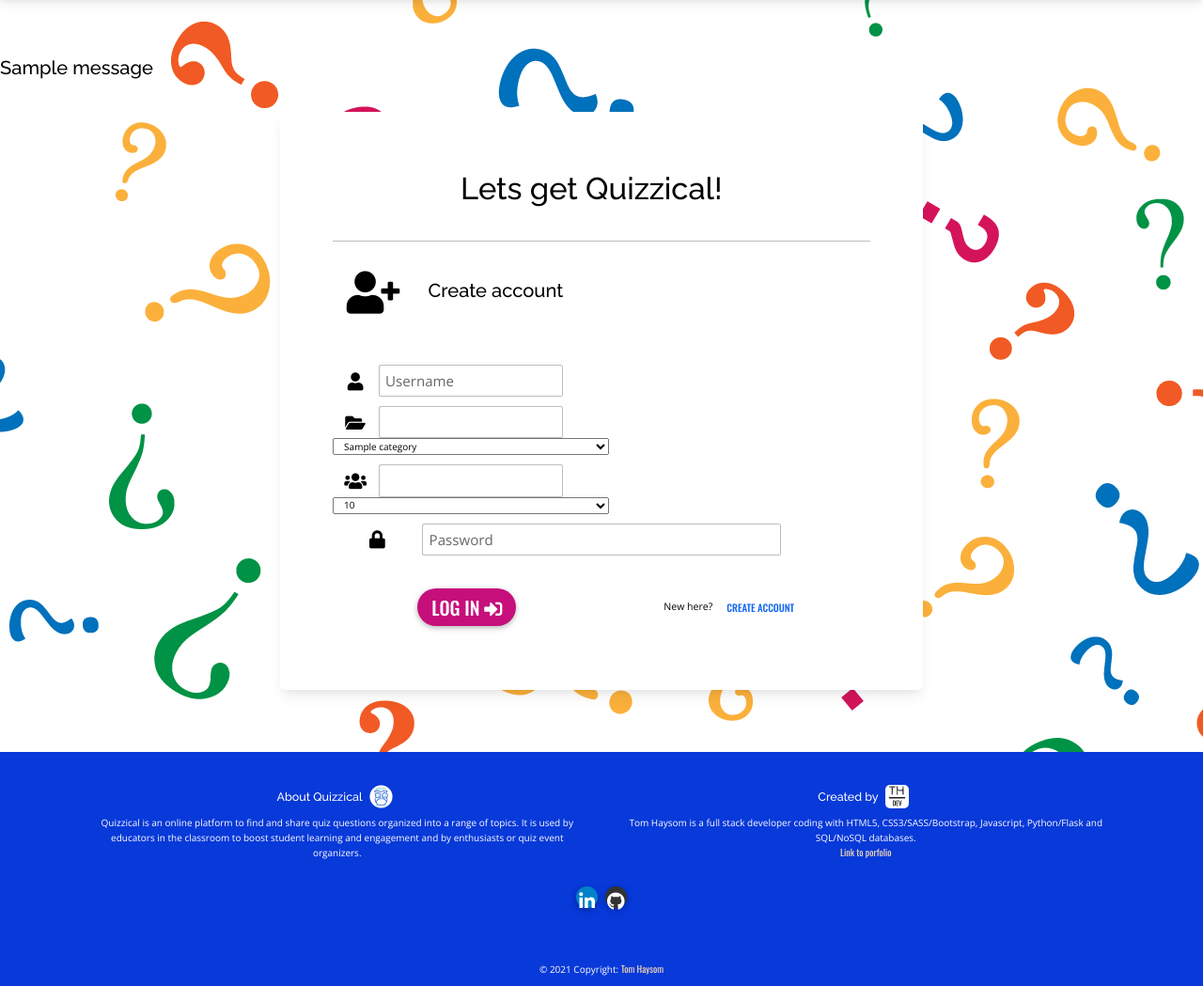
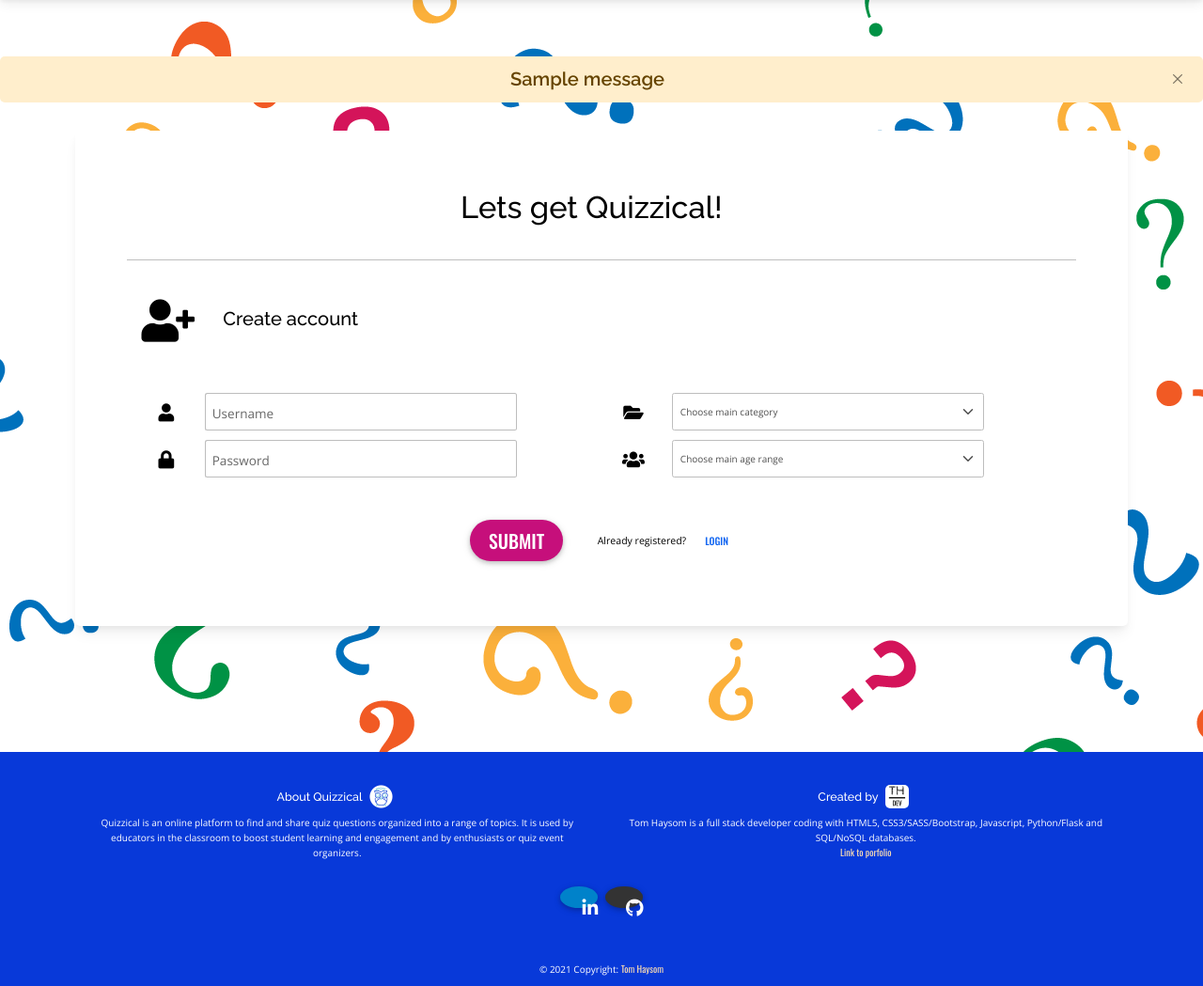
Before and after one commit to thaysom22/quizzical, a Flask app: page /register in a window 1280 px wide. Shown: the part 67-1116 px from the top of the page at 94% size. Run offline with Flask 2, Linux system fonts and the light colour scheme; one stand-in notice (Sample message) is shown; a database or web service that is not in the repository returns one stand-in record (values such as "Sample title"); some libraries are stand-ins or nearby versions.

Commit message:
create alert styling and js dismiss button for flashed messages

```diff
--- a/app.py
+++ b/app.py
@@ -122,7 +122,7 @@ def register():
 
     if existing_user:
         username = existing_user["username"]
-        flash(f"The username: {username} already exists")
+        flash(f"The username {username} already exists")
         return redirect(url_for("register"))
 
     password_form = request.form.get("password")
--- a/static/css/style.css
+++ b/static/css/style.css
@@ -4,8 +4,10 @@
 @import url("https://fonts.googleapis.com/css2?family=Open+Sans:wght@300;400;600&family=Oswald:wght@200;300;400;500&family=Raleway:wght@300;400;500;600&display=swap");
 /* COLOR VARIABLES */
 /* FONT VARIABLES */
+/* ******* MIXINS ******* */
 /* ******* BUTTONS ******* */
 .btn {
+  padding: 0.75rem 2rem;
   font-size: calc(1.2rem + .6vw);
   font-family: "Oswald", sans-serif;
   line-height: initial;
@@ -39,7 +41,12 @@
   font-size: calc(3.5rem + .8vw);
 }
 
-/* ******* MIXINS ******* */
+/* ******* ALERTS ******* */
+.alert-dismissible .btn-close {
+  top: initial;
+  margin-right: 0.75rem;
+}
+
 /* COMPONENTS */
 /* ******* NAVBAR ******* */
 .navbar {
@@ -80,6 +87,10 @@ footer {
   color: #FFFFFF;
   background-color: #0839D9;
 }
+footer .footer-inner-wrapper {
+  position: relative;
+  top: 6rem;
+}
 footer #footer-thdev-icon,
 footer #footer-logo {
   width: 2.5rem;
@@ -118,18 +129,46 @@ footer a.wheat {
 form {
   padding: calc(1rem + 1vw);
 }
+form select, form .form-outline {
+  max-width: 40rem;
+}
 form span {
   white-space: nowrap;
   font-size: calc(0.8rem + .2vw);
 }
-form label, form .form-control {
-  font-size: calc(1rem + .4vw);
+form label {
+  font-size: calc(1.1rem + .2vw);
+  font-family: inherit;
+  line-height: 3rem;
 }
-form .form-outline .form-control ~ .form-label {
-  padding-top: calc(.4rem + .1vw);
+form .form-control,
+form .form-select {
+  padding: 0.33em 0.75em;
+  height: 4rem;
 }
 form .form-outline .form-control:focus ~ .form-label {
   padding-top: 0;
+}
+
+.form-control.is-invalid,
+.was-validated .form-control:invalid {
+  margin-bottom: 1.5rem;
+}
+
+.form-control.is-valid,
+.was-validated .form-control:valid {
+  margin-bottom: 0;
+}
+
+.invalid-feedback {
+  top: 4rem;
+}
+
+.form-select.is-invalid,
+.was-validated .form-select:invalid,
+.form-select.is-valid,
+.was-validated .form-select:valid {
+  background-position: right 0.75rem center, center right 3rem;
 }
 
 /* PAGES */
@@ -184,13 +223,11 @@ main {
   margin-top: 6.663rem;
   padding-bottom: 8rem;
 }
+main .flashed-messages h4 {
+  margin-bottom: 0;
+}
 
 .main-inner-wrapper {
-  position: relative;
-  top: 6rem;
-}
-
-footer .footer-inner-wrapper {
   position: relative;
   top: 6rem;
 }
--- /dev/null
+++ b/static/js/alerts.js
@@ -0,0 +1,14 @@
+/* dismiss alerts */
+
+(() => {
+    'use strict';
+    const alerts = document.querySelectorAll('.alert-dismissible');
+    alerts.forEach((alert) => {
+        const button = alert.querySelector('.btn-close');
+        button.addEventListener('click', (event) => {
+            event.preventDefault();
+            event.stopPropagation();
+            alert.remove();
+        });
+    });
+})();
--- /dev/null
+++ b/static/js/forms.js
@@ -0,0 +1,14 @@
+/* form validation. credit: https://mdbootstrap.com/docs/standard/forms/validation/ */
+
+(() => {
+    'use strict';
+    // Fetch form
+    const form = document.querySelector('form');
+    form.addEventListener('submit', (event) => {
+        if (!form.checkValidity()) {
+        event.preventDefault();
+        event.stopPropagation();
+        }
+        form.classList.add('was-validated');
+    }, false);
+})();
--- a/static/scss/components/_footer.scss
+++ b/static/scss/components/_footer.scss
@@ -4,6 +4,10 @@ footer {
     font-family: $main;
     color: $white;
     background-color: $persian-blue;
+    .footer-inner-wrapper{
+    position: relative;
+    top: 6rem;
+    }
     #footer-thdev-icon,
     #footer-logo {
         width: 2.5rem;
--- a/static/scss/components/_forms.scss
+++ b/static/scss/components/_forms.scss
@@ -2,23 +2,51 @@
 
 form {
     padding: calc(1rem + 1vw);
+    select,.form-outline {
+        max-width: 40rem;
+    }
     span{
         white-space: nowrap;
         font-size: calc(0.8rem + .2vw);
     }
-    label,.form-control {
-        font-size: calc(1rem + .4vw);
+    label {
+        font-size: calc(1.1rem + .2vw);
+        font-family: inherit;
+        line-height: 3rem;
+    }
+    .form-control,
+    .form-select {
+        padding: .33em .75em;
+        height: 4rem;
     }
     .form-outline {
-        .form-control{
-            ~.form-label {
-                padding-top: calc(.4rem + .1vw);
-            }
-        }
-        .form-control:focus{
+        .form-control:focus {
             ~.form-label {
                 padding-top: 0;
             }
         }
     }
 }
+
+
+
+.form-control.is-invalid,
+.was-validated .form-control:invalid {
+    margin-bottom: 1.5rem;
+}
+
+.form-control.is-valid,
+.was-validated .form-control:valid {
+    margin-bottom: 0;
+}
+
+.invalid-feedback {
+    top: 4rem;
+}
+
+.form-select.is-invalid,
+.was-validated .form-select:invalid,
+.form-select.is-valid,
+.was-validated .form-select:valid {
+    background-position: right .75rem center,center right 3rem;
+}
--- /dev/null
+++ b/static/scss/helpers/_alerts.scss
@@ -0,0 +1,9 @@
+/* ******* ALERTS ******* */
+
+.alert-dismissible .btn-close {
+    top: initial;
+    margin-right: .75rem;
+    &.remove {
+        display: none;
+    }
+}
--- a/static/scss/helpers/_buttons.scss
+++ b/static/scss/helpers/_buttons.scss
@@ -1,6 +1,7 @@
 /* ******* BUTTONS ******* */
 
 .btn {
+    padding: .75rem 2rem;
     font-size: calc(1.2rem + .6vw);
     font-family: $tertiary;
     line-height: initial;
--- a/static/scss/pages/_allpages.scss
+++ b/static/scss/pages/_allpages.scss
@@ -46,6 +46,12 @@ main {
     background-attachment: fixed;
     margin-top: 6.663rem;
     padding-bottom: 8rem;
+
+    .flashed-messages {
+        h4 {
+            margin-bottom: 0;
+        }
+    }
 }
 
 .main-inner-wrapper {
@@ -53,12 +59,6 @@ main {
     top: 6rem;
 }
 
-footer {
-    .footer-inner-wrapper{
-    position: relative;
-    top: 6rem;
-    }
-}
 
 .flex-align-justify {
         @include flex-align-justify();
--- a/static/scss/style.scss
+++ b/static/scss/style.scss
@@ -1,8 +1,9 @@
 /* HELPERS */
 @import "helpers/_variables";
+@import "helpers/_mixins";
 @import "helpers/_buttons";
 @import "helpers/_icons";
-@import "helpers/_mixins";
+@import "helpers/_alerts";
 
 /* COMPONENTS */
 @import "components/_navbar";
--- a/templates/layout/base.html
+++ b/templates/layout/base.html
@@ -35,8 +35,13 @@
                 {% with messages = get_flashed_messages() %}
                     {% if messages %}
                         {% for message in messages %}
-                            <div class="row flashed-messages">
-                                <h4 class="center-align">{{ message }}</h4>
+                            <div class="row g-0 flashed-messages
+                                alert alert-warning alert-dismissible
+                                fade show d-flex align-items-center"
+                                role="alert"
+                            >
+                                <h4 class="center-align text-center"><strong>{{ message }}</strong></h4>
+                                <button type="button" class="btn-close" data-bs-dismiss="alert" aria-label="Close"></button>
                             </div>
                         {% endfor %}
                     {% endif %}
@@ -61,6 +66,7 @@
     <script src="{{ url_for('static', filename='js/script.js') }}"></script>
     <!-- scipts loaded dependent on page -->
     {% block scripts %}
+
     {% endblock %}
 </body>
 </html>
--- a/templates/pages/register.html
+++ b/templates/pages/register.html
@@ -8,40 +8,43 @@
         </div>
         <hr>
         <!-- register sub title -->
-        <div class="col-12 register-sub-title d-flex justify-content-start align-items-center mb-3">
+        <div class="col-12 register-sub-title d-flex justify-content-start align-items-center my-3">
             <i class="icon-lg fas fa-user-plus"></i>
             <h4>Create account</h4>
         </div>
         <!-- register form -->
-         <form method="POST" action="{{ url_for('register') }}">
+         <form method="POST" class="row justify-content-center"
+            action="{{ url_for('register') }}" novalidate
+         >
             <!-- username -->
-            <div class="col-12 col-lg-6">
+            <div class="col-12 col-lg-6 order-1">
                 <div class="row mb-3">
                     <div class="col-2 d-flex justify-content-center align-items-center">
                         <i class="fas fa-user icon-sm"></i>
                     </div>
-                    <div class="col-8 d-flex justify-content-center form-outline">
+                    <div class="col-8 d-flex form-outline">
                         <input id="username" name="username" type="text"
                             min-length="5" maxlength="20" pattern="^[a-zA-Z0-9]{5,20}$"
-                        class="form-control" required>
+                            class="form-control form-control-lg" required
+                        />
                         <label for="username" class="form-label">Username</label>
+                        <div class="invalid-feedback">Choose a 5-20 character alphanumeric username</div>
+                    </div>
+
                 </div>
             </div>
-            </div>
-            <!-- main category select-->
-            <div class="col-12 col-lg-6">
+            <!-- main category select -->
+            <div class="col-12 col-lg-6 order-2">
                 <div class="row mb-3">
                     <div class="col-2 d-flex justify-content-center align-items-center">
                         <i class="fas fa-folder-open icon-sm"></i>
                     </div>
-                    <div class="col-8 d-flex justify-content-center form-outline">
-                        <input id="main-category" name="main-category" type="text"
-                        role="listbox" aria-multiselectable="false"
-                        aria-disabled="false" aria-haspopup="true"
-                        aria-expanded="false"
-                        class="form-control select-input" required>
-                    </div>
-                    <select class="select">
+                    <div class="col-8 d-flex px-0">
+                        <select id="main-category" name="main_category"
+                            class="form-select" required
+                        >
+                            <option value="" disabled selected>Choose main category</option>
+                            <!-- read category names from db -->
                             {% for category_name in category_names %}
                                 <option value="{{ category_name.category_name }}">
                                     {{ category_name.category_name }}
@@ -50,20 +53,18 @@
                         </select>
                     </div>
                 </div>
+            </div>
             <!-- main age range select-->
-            <div class="col-12 col-lg-6 order-lg-4">
+            <div class="col-12 col-lg-6 order-3 order-lg-4">
                 <div class="row mb-3">
                     <div class="col-2 d-flex justify-content-center align-items-center">
                         <i class="fas fa-users icon-sm"></i>
                     </div>
-                    <div class="col-8 d-flex justify-content-center form-outline">
-                        <input id="main-age-range" name="main-age-range" type="text"
-                        role="listbox" aria-multiselectable="false"
-                        aria-disabled="false" aria-haspopup="true"
-                        aria-expanded="false"
-                        class="form-control select-input" required>
-                    </div>
-                    <select class="select">
+                    <div class="col-8 d-flex px-0">
+                        <select id="main-age-range" name="main_age_range"
+                            class="form-select" required
+                        >
+                            <option value="" disabled selected>Choose main age range</option>
                             {% for age_range in age_ranges %}
                                 <option value="{{ age_range.age_range }}">
                                     {{ age_range.age_range }}
@@ -72,39 +73,48 @@
                         </select>
                     </div>
                 </div>
+            </div>
             <!-- password -->
+            <div class="col-12 col-lg-6 order-4 order-lg-3">
                 <div class="row mb-3">
                     <div class="col-2 d-flex justify-content-center align-items-center">
                         <i class="fas fa-lock icon-sm"></i>
                     </div>
-                <div class="col-8 d-flex justify-content-center form-outline">
+                    <div class="col-8 d-flex form-outline">
                         <input id="password" name="password" type="password"
                             min-length="5" maxlength="20" pattern="^[a-zA-Z0-9]{5,20}$"
-                        class="form-control" required
-                    >
+                            class="form-control form-control-lg" required
+                        />
                         <label for="password" class="form-label">Password</label>
+                        <div class="invalid-feedback">Choose a 5-20 character alphanumeric password</div>
                     </div>
                 </div>
+            </div>
+
             <!-- submit -->
+            <div class="col-12 order-5">
                 <div class="row mt-5 d-flex justify-content-center align-items-center">
-                 <div class="col-12 col-lg-6 d-flex justify-content-center align-items-center mb-2 mb-lg-0">
+                    <div class="col-12 col-lg-2 d-flex justify-content-center align-items-center mb-2 mb-lg-0">
                         <button type="submit" class="btn btn-rounded cta m-2">
-                        Log In
-                        <i class="fas fa-sign-in-alt icon-sm"></i>
+                            Submit
                         </button>
                     </div>
-                <div class="form-new-user col-12 col-lg-6 d-flex justify-content-center align-items-center">
-                    <span>New here?</span>
-                    <a href="{{ url_for('register') }}" type="button"
+                    <div class="form-new-user col-12 col-lg-2 d-flex justify-content-center align-items-center">
+                        <span>Already registered?</span>
+                        <a href="{{ url_for('login') }}" type="button"
                             class="btn btn-link" data-mdb-ripple-color="dark"
                         >
-                    Create account
+                        Login
                         </a>
+                    </div>
                 </div>
             </div>
         </form>
     </div>
 </div>
+{% endblock %}
 
-
+{% block scripts %}
+    <script src="{{url_for('static', filename='js/forms.js')}}"></script>
+    <script src="{{url_for('static', filename='js/alerts.js')}}"></script>
 {% endblock %}
```
Also changed, not shown: templates/pages/login.html (+11 -5 lines), static/css/style.min.css, 2 other files. Lines whose indentation alone changed are shown as unchanged.
